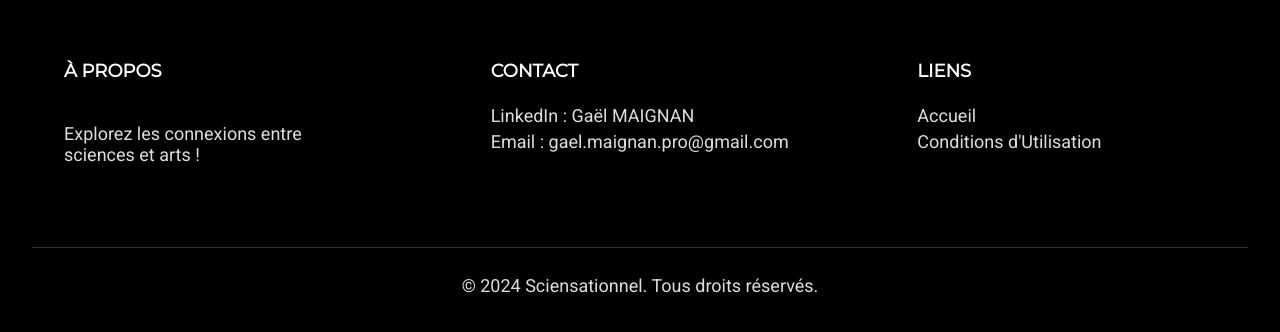
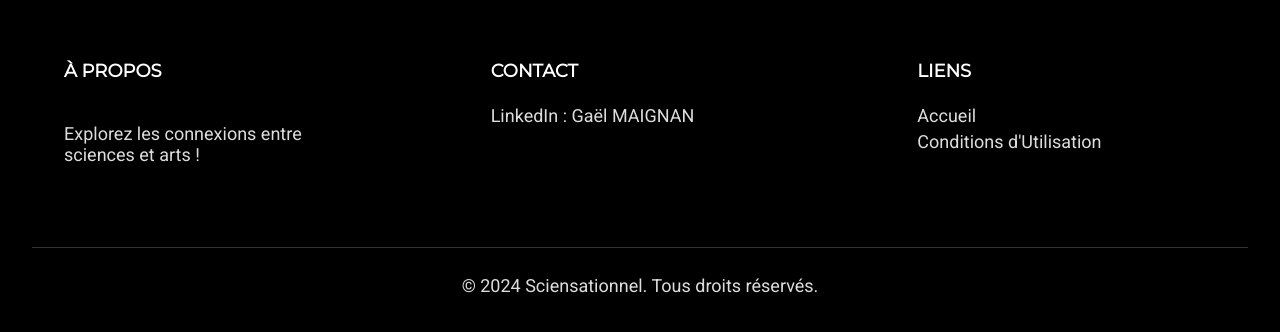
Before and after one commit to Sciensationnel/Sciensationnel, a plain HTML site: page articles/article 1/article.html in a window 1280 px wide. Shown: the part 6604-6936 px from the top of the page. Drawn offline with nearby package versions, Linux system fonts and the light colour scheme.

Commit message:
Add files via upload

```diff
--- a/articles/article 1/article.html
+++ b/articles/article 1/article.html
@@ -116,7 +116,7 @@
                     <h3>CONTACT</h3>
                     <ul>
                         <li><a href="https://www.linkedin.com/in/gael-maignan/">LinkedIn : Gaël MAIGNAN</a></li>
-                        <li><a href="mailto:gael.maignan.pro@gmail.com">Email : gael.maignan.pro@gmail.com</a></li>
+                        <li><a href="#" id="email-link"></a></li>
                     </ul>
                 </div>
                 <div class="footer-section links">
```
Also changed, not shown: articles/article 2/article.html (+1 -1 lines), articles/article 3/article.html (+1 -1 lines), articles/article 4/article.html (+1 -1 lines).
